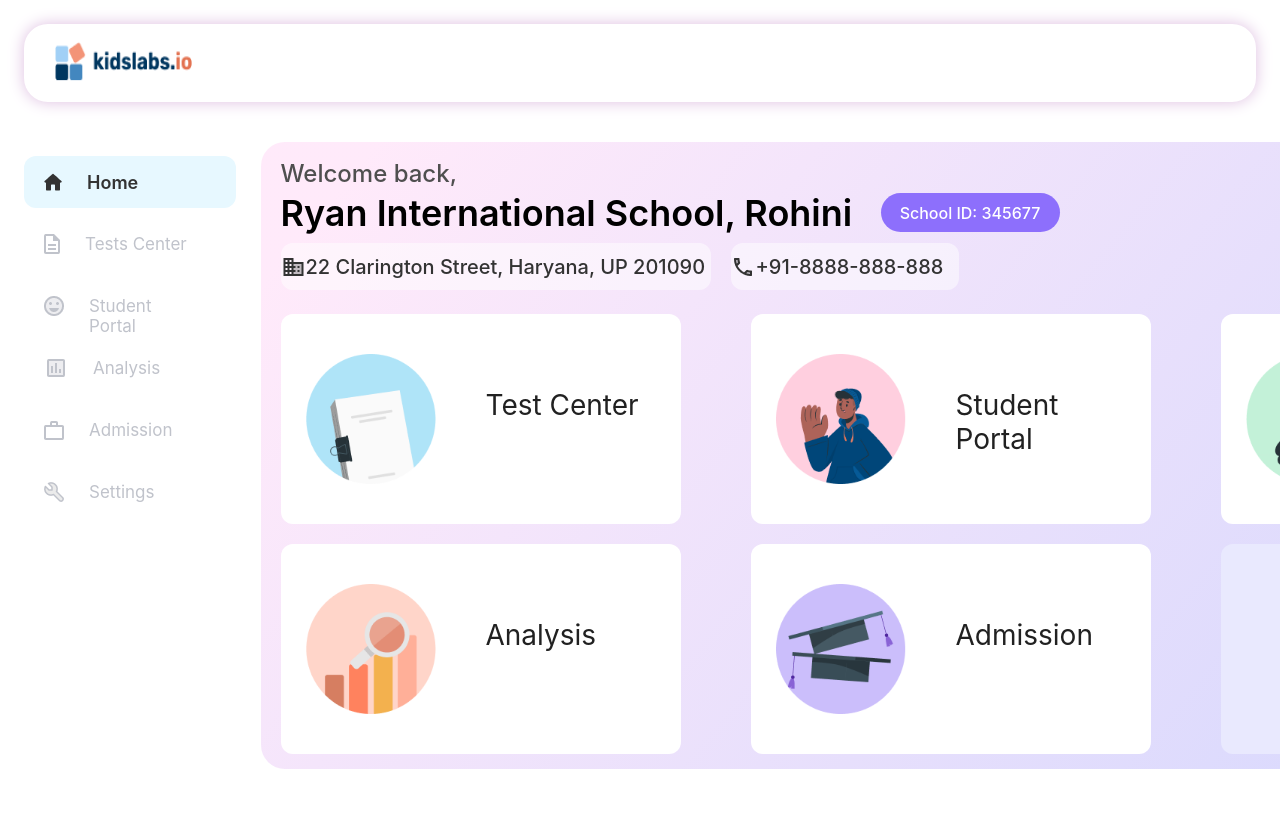
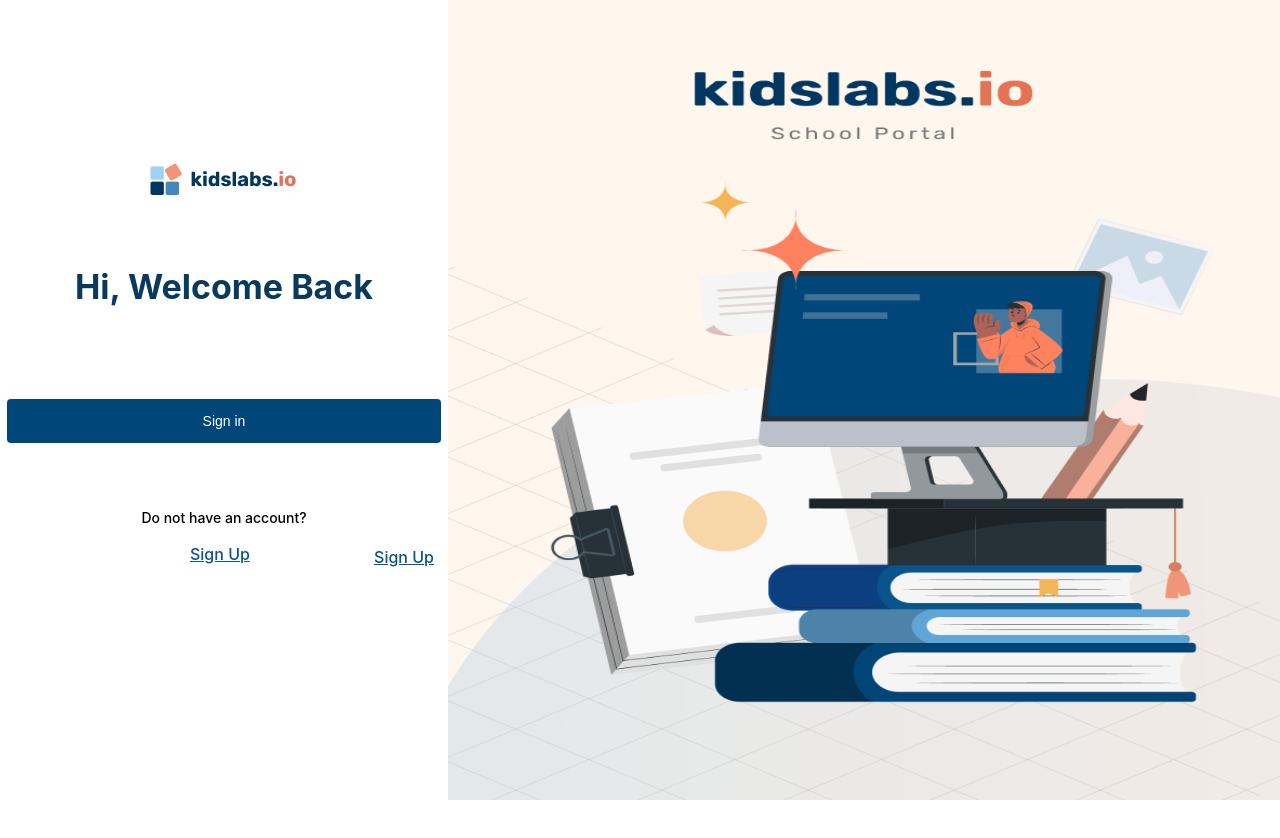
Before and after one commit to NoveshGautam/prathamIO, a React (Create React App) app: page / in a window 1280 px wide. Shown: the top 838 px of the page. Before the commit the page ends 800 px from the top, so only its background shows below. Built offline with nearby package versions, Linux system fonts and the light colour scheme.

Commit message:
button section add

```diff
--- a/src/App.js
+++ b/src/App.js
@@ -1,44 +1,45 @@
 import React from "react";
-// import { BrowserRouter as Router, Route, Routes } from "react-router-dom";
-// import DefaultView from "./Components/DefaultView";
-// import SignIn from "./Components/SignIn";
-// import SignUp from "./Components/SignUp";
-// import ForgotPassword from "./Components/ForgotPassword";
-// import MailSent from "./Components/MailSent";
-// import ResetPassword from "./Components/ResetPassword";
-// import Verification from "./Components/Verification";
+import { BrowserRouter as Router, Route, Routes } from "react-router-dom";
+import DefaultView from "./Components/DefaultView";
+import SignIn from "./Components/SignIn";
+import SignUp from "./Components/SignUp";
+import ForgotPassword from "./Components/ForgotPassword";
+import MailSent from "./Components/MailSent";
+import ResetPassword from "./Components/ResetPassword";
+import Verification from "./Components/Verification";
 import HomePage from "./Components/HomePage";
 import "./App.css";
 
 /* The main application component that handles routing and renders different views.*/
 const App = () => {
   return (
-    // <Router>
-    //   <Routes>
-    //     {/* Route for the default view */}
-    //     <Route path="/" element={<DefaultView />} />
 
-    //     {/* Route for user sign-in */}
-    //     <Route path="/signin" element={<SignIn />} />
+    <Router>
+      <Routes>
+        {/* Route for the default view */}
+        <Route path="/" element={<DefaultView />} />
 
-    //     {/* Route for user sign-up */}
-    //     <Route path="/signup" element={<SignUp />} />
+        {/* Route for user sign-in */}
+        <Route path="/signin" element={<SignIn />} />
 
-    //     {/* Route for password recovery */}
-    //     <Route path="/forgotpassword" element={<ForgotPassword />} />
+        {/* Route for user sign-up */}
+        <Route path="/signup" element={<SignUp />} />
 
-    //     {/* Route for displaying a message after an email is sent */}
-    //     <Route path="/mailsent" element={<MailSent />} />
+        {/* Route for password recovery */}
+        <Route path="/forgotpassword" element={<ForgotPassword />} />
 
-    //     {/* Route for resetting password */}
-    //     <Route path="/resetpassword" element={<ResetPassword />} />
+        {/* Route for displaying a message after an email is sent */}
+        <Route path="/mailsent" element={<MailSent />} />
 
-    //     {/* Route for user verification */}
-    //     <Route path="/verification" element={<Verification />} />
-    //     <Route path="/HomePage" element={<HomePage />} />
-    //   </Routes>
-    // </Router>
-    <HomePage/>
+        {/* Route for resetting password */}
+        <Route path="/resetpassword" element={<ResetPassword />} />
+
+        {/* Route for user verification */}
+        <Route path="/verification" element={<Verification />} />
+        <Route path="/HomePage" element={<HomePage />} />
+      </Routes>
+    </Router>
+
   );
 };
 
--- /dev/null
+++ b/src/ButtonSection.js
@@ -0,0 +1,52 @@
+import React from "react";
+
+const ButtonSection = () => {
+  return (
+    <div>
+      {/* Sign In Button */}
+      <div className="button-div">
+
+        <button
+          style={{
+            background: "#004679",
+            color: "white",
+            width: "434px",
+            height: "44px",
+            borderradius: "4px",
+            border: "none",
+            cursor: "pointer",
+            fontsize: "14px",
+            fontweight: "500",
+            marginTop : "50px"
+          }}
+        >
+          Sign in
+        </button>
+
+      </div>
+      {/* Sign Up Prompt */}
+      <div className="last">
+        <div
+          className="last-2"
+          style={{
+            marginLeft: "180px",
+            marginTop: "140px",
+            width: "428px",
+            height: "35px",
+            marginleft: "0px",
+            textalign: "center",
+            color: "#09548c",
+            font: "roboto",
+            fontsize: "16px",
+            fontweight: "500",
+          }}
+        >
+          Sign Up
+        </div>
+
+      </div>
+    </div>
+  );
+};
+
+export default ButtonSection;
--- a/src/Components/DefaultView.js
+++ b/src/Components/DefaultView.js
@@ -1,45 +1,46 @@
-// import React from "react";
-// import { Link } from "react-router-dom";
-// import image from "../images/Frame.png";
-// import frame2image from "../images/frame2.png";
-// import "../App.css";
+import React from "react";
+import { Link } from "react-router-dom";
+import image from "../images/Frame.png";
+import ButtonSection from "../ButtonSection";
+import frame2image from "../images/frame2.png";
+import "../App.css";
 
-// const DefaultView = () => {
-//   return (
-//     <div className="main-container">
-//       {/*left container */}
-//       <div className="left-container">
-//         {/*image */}
-//         <div className="default-page-img">
-//           <img src={frame2image} alt="Image" />
-//         </div>
-//         {/* Mini Container */}
-//         <div className="mini-container">
-//           {/* Heading */}
-//           <div className="heading-container">
-//             <h2 className="heading">Hi, Welcome Back</h2>
-//           </div>
-//           {/* Sign In Button */}
-//           <div className="button-div">
-//             <Link to="/signin">
-//               <button>Sign in</button>
-//             </Link>
-//           </div>
-//           {/* Sign Up Prompt */}
-//           <div className="last">
-//             <div className="last-1">Do not have an account?</div>
-//             <Link to="/signup" className="last-2">
-//               Sign Up
-//             </Link>
-//           </div>
-//         </div>
-//       </div>
-//       {/* Right Container */}
-//       <div className="right-div">
-//         <img src={image} alt="Image" />
-//       </div>
-//     </div>
-//   );
-// };
+const DefaultView = () => {
+  return (
+    <div className="main-container">
+      {/*left container */}
+      <div className="left-container">
+        {/*image */}
+        <div className="default-page-img">
+          <img src={frame2image} alt="Image" />
+        </div>
+        {/* Mini Container */}
+        <div className="mini-container">
+          {/* Heading */}
+          <div className="heading-container">
+            <h2 className="heading">Hi, Welcome Back</h2>
+          </div>
+          {/* Sign In Button */}
+          <div className="button-div">
+          <Link to="/signin">
+            <ButtonSection/>
+                         </Link>
+          </div>
+          {/* Sign Up Prompt */}
+          <div className="last">
+            <div className="last-1">Do not have an account?</div>
+            <Link to="/signup" className="last-2">
+              Sign Up
+            </Link>
+          </div>
+        </div>
+      </div>
+      {/* Right Container */}
+      <div className="right-div">
+        <img src={image} alt="Image" />
+      </div>
+    </div>
+  );
+};
 
-// export default DefaultView;
+export default DefaultView;
--- a/src/Components/ForgotPassword.js
+++ b/src/Components/ForgotPassword.js
@@ -1,55 +1,55 @@
-// import React from "react";
-// import { Link } from "react-router-dom";
-// import frame2image from "../images/frame2.png";
-// import image from "../images/Frame.png";
-// import "../App.css";
+import React from "react";
+import { Link } from "react-router-dom";
+import frame2image from "../images/frame2.png";
+import image from "../images/Frame.png";
+import "../App.css";
 
-// /**
-//   Represents the Forgot Password page component.
-//  */
-// const ForgotPassword = () => {
-//   return (
-//     <div className="main-container">
-//       {/* Left Container */}
-//       <div className="left-container">
-//         {/* Image */}
-//         <div className="forgot-page-img">
-//           <img src={frame2image} alt="Image" />
-//         </div>
-//         {/* Forgot Password Form */}
-//         <div className="forgot-password-page">
-//           {/* Heading */}
-//           <h2 className="heading-forgot-page">Forgot Password?</h2>
-//           {/* Sub-heading */}
-//           <p className="sub-heading-forgot-page">
-//             Enter your Email address below and we will send you a password reset OTP.
-//           </p>
-//           {/* Input Field and Send Button */}
-//           <div className="inputfiled-forgot-page">
-//             <input
-//               className="email-forgot-page"
-//               type="email"
-//               placeholder="Email Address"
-//             />
-//             <Link to="/mailsent">
-//               <button className="send-button">Send</button>
-//             </Link>
-//           </div>
-//           {/* Sign In Prompt */}
-//           <div className="last-div-forgot">
-//             <div className="last-1-forgot">Already have an account?</div>
-//             <Link to="/signin" className="last-2-forgot">
-//               Sign In
-//             </Link>
-//           </div>
-//         </div>
-//       </div>
-//       {/* Right Container */}
-//       <div className="right-div">
-//         <img src={image} alt="Image" />
-//       </div>
-//     </div>
-//   );
-// };
+/**
+  Represents the Forgot Password page component.
+ */
+const ForgotPassword = () => {
+  return (
+    <div className="main-container">
+      {/* Left Container */}
+      <div className="left-container">
+        {/* Image */}
+        <div className="forgot-page-img">
+          <img src={frame2image} alt="Image" />
+        </div>
+        {/* Forgot Password Form */}
+        <div className="forgot-password-page">
+          {/* Heading */}
+          <h2 className="heading-forgot-page">Forgot Password?</h2>
+          {/* Sub-heading */}
+          <p className="sub-heading-forgot-page">
+            Enter your Email address below and we will send you a password reset OTP.
+          </p>
+          {/* Input Field and Send Button */}
+          <div className="inputfiled-forgot-page">
+            <input
+              className="email-forgot-page"
+              type="email"
+              placeholder="Email Address"
+            />
+            <Link to="/mailsent">
+              <button className="send-button">Send</button>
+            </Link>
+          </div>
+          {/* Sign In Prompt */}
+          <div className="last-div-forgot">
+            <div className="last-1-forgot">Already have an account?</div>
+            <Link to="/signin" className="last-2-forgot">
+              Sign In
+            </Link>
+          </div>
+        </div>
+      </div>
+      {/* Right Container */}
+      <div className="right-div">
+        <img src={image} alt="Image" />
+      </div>
+    </div>
+  );
+};
 
-// export default ForgotPassword;
+export default ForgotPassword;
--- a/src/Components/SignIn.js
+++ b/src/Components/SignIn.js
@@ -1,4 +1,4 @@
-/*import React from "react";
+import React from "react";
 import { Formik, Form, Field, ErrorMessage } from "formik";
 import { Link } from "react-router-dom";
 import * as Yup from "yup";
@@ -97,4 +97,4 @@ const SignIn = () => {
   );
 };
 
-export default SignIn;*/
+export default SignIn;
```
Also changed, not shown: src/App.css (+0 -7 lines), src/Components/MailSent.js (+35 -35 lines), src/Components/ResetPassword.js (+51 -51 lines), src/Components/SignUp.js (+26 -26 lines), src/Components/Verification.js (+52 -52 lines).
